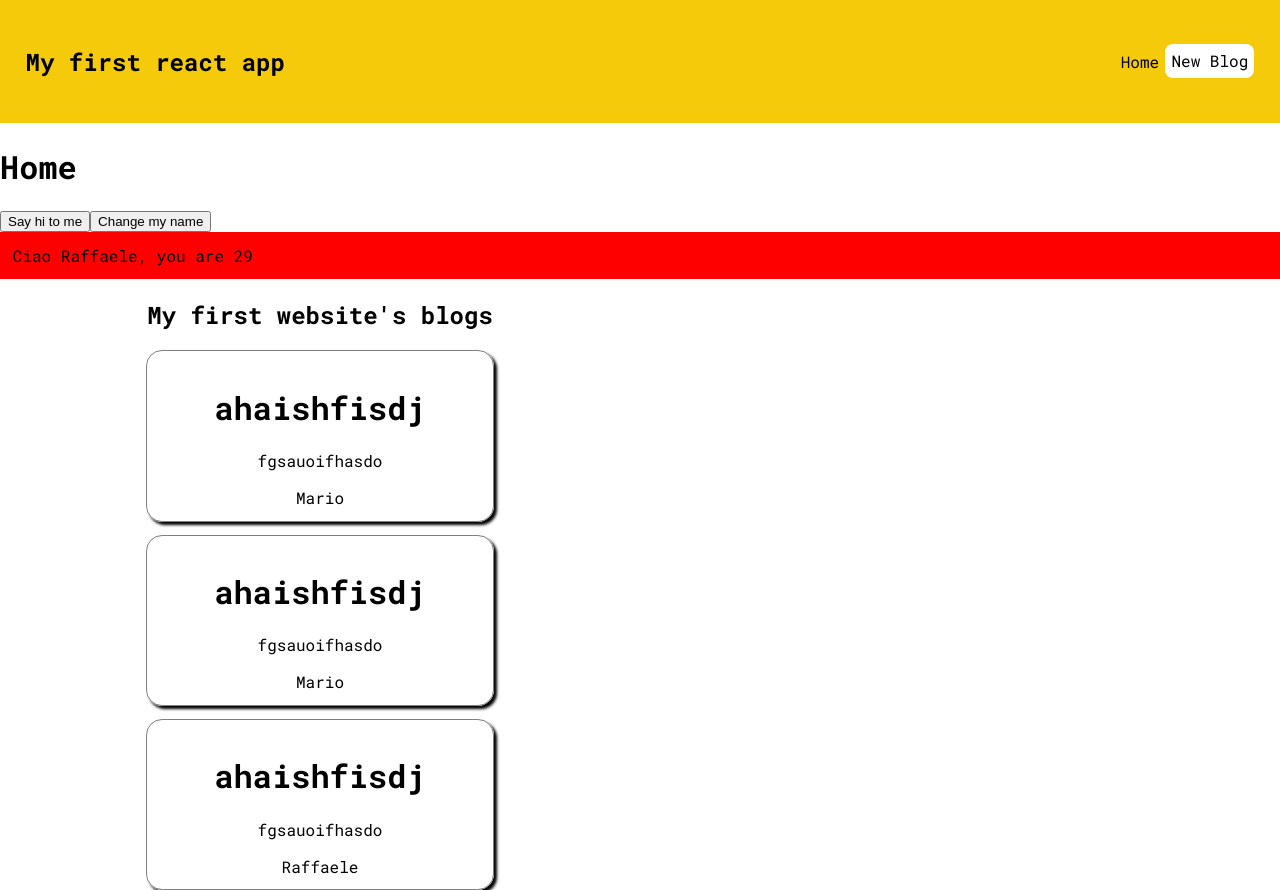
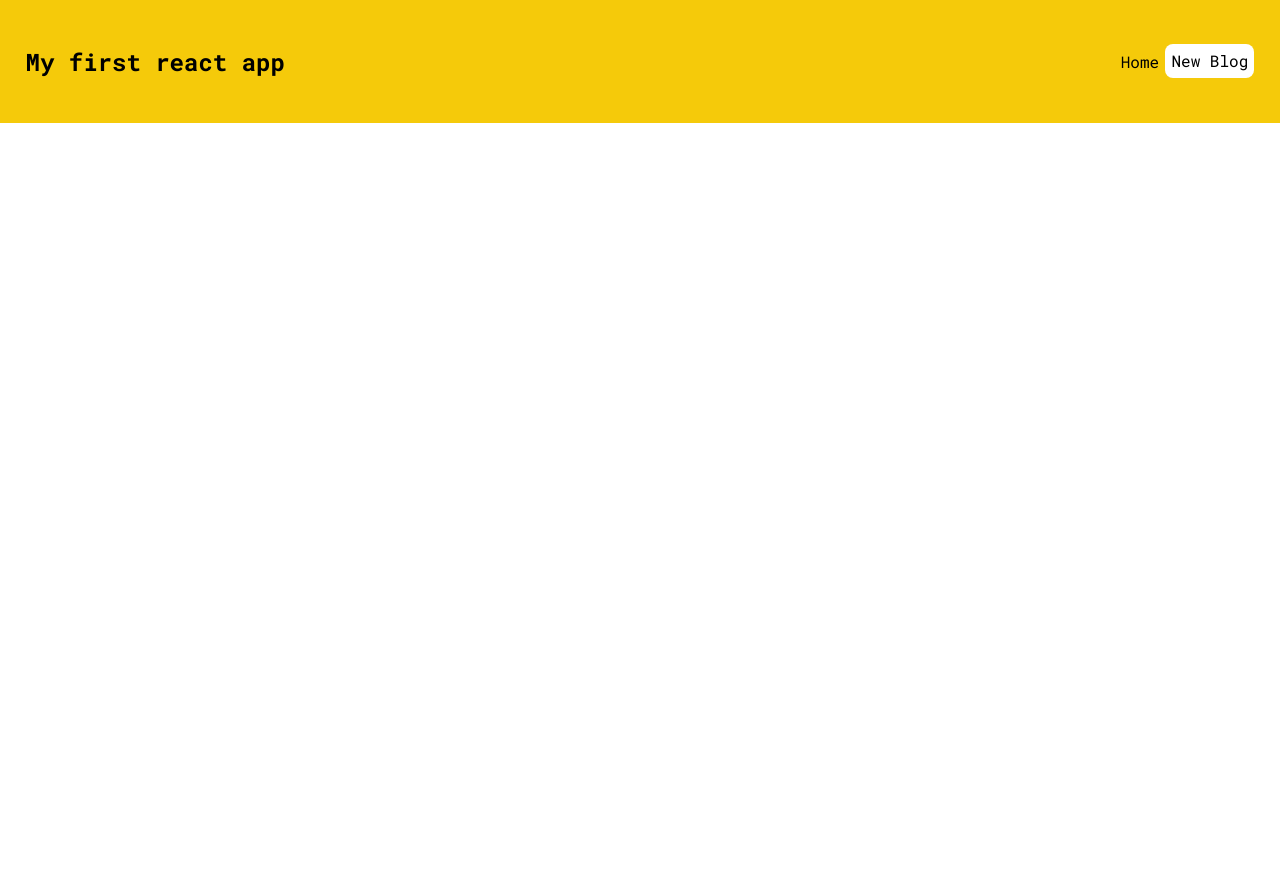
Before and after one commit to RaffaeleCaravett/myFirstReactApplication, a React (Create React App) app: page /create in a window 1280 px wide. After the commit the page ends 800 px from the top, so only its background shows below. Built offline with nearby package versions, Linux system fonts and the light colour scheme; data requests are answered from the project's data file.

Commit message:
switching between routes

```diff
--- a/src/App.js
+++ b/src/App.js
@@ -11,7 +11,7 @@ function App() {
 <Navbar  className="navbar"/>
       <div className="Content">
         <Switch>
-          <Route path="/">
+          <Route exact path="/">
 <Home />
           </Route>
           <Route path="/create">
--- a/src/create.js
+++ b/src/create.js
@@ -0,0 +1,6 @@
+const Create = () =>{
+
+
+}
+
+export default Create;
```
